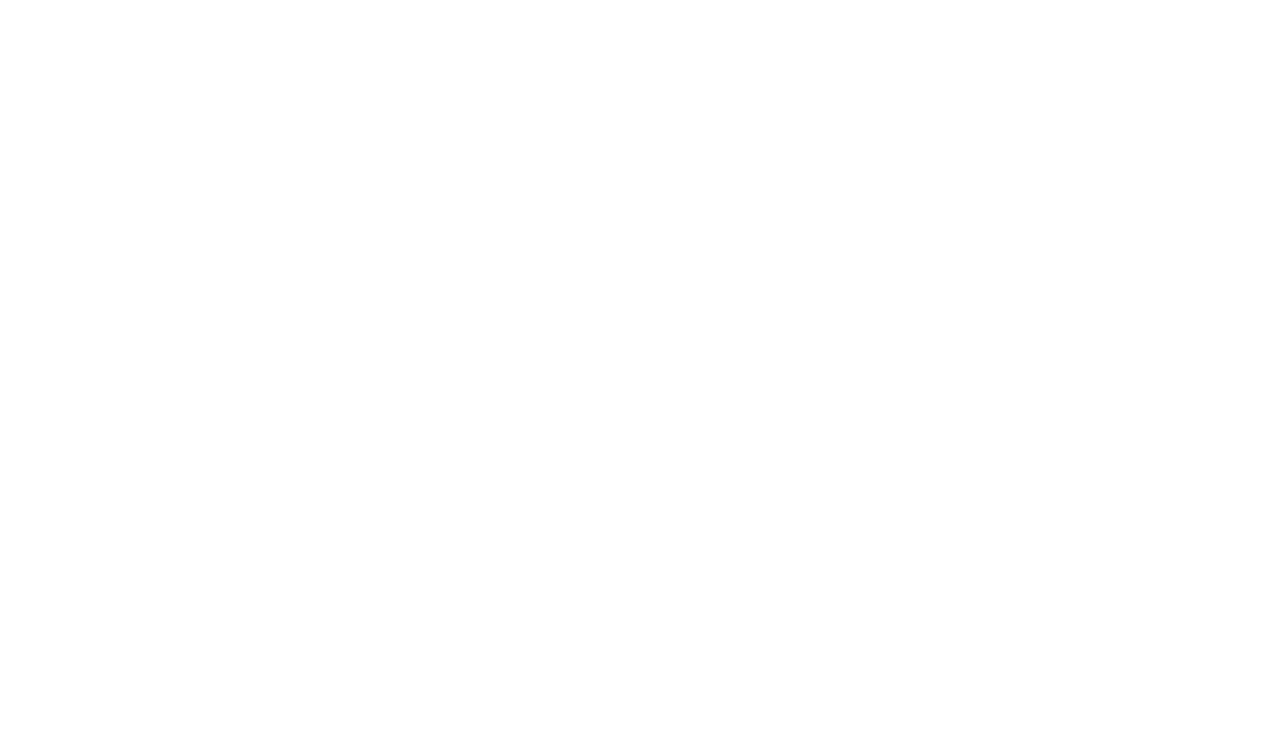
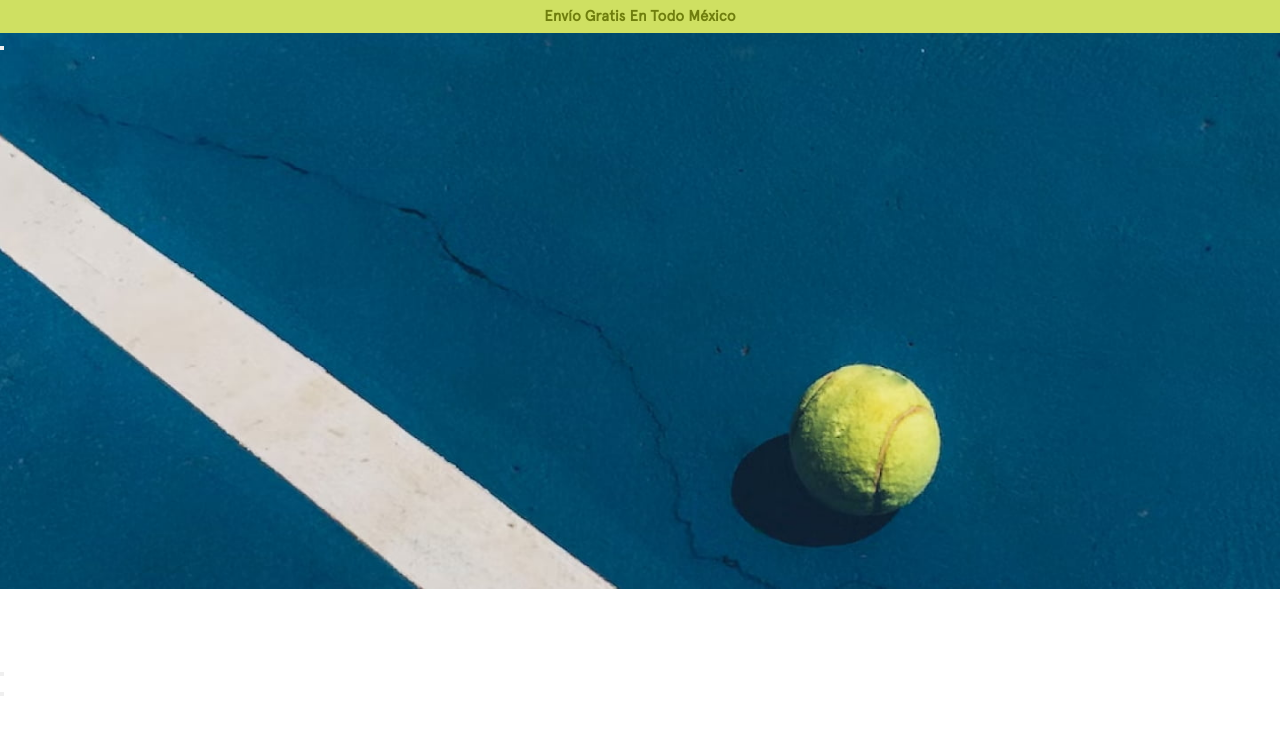
Before and after one commit to Ivonne-Scarlett/getmoreCSS, a plain HTML site: page index.html in a window 1280 px wide. Drawn offline with Linux system fonts and the light colour scheme; files that its build step writes are made by us from their sources.

Commit message:
Se realizo la estructura, colocación de fuente y archivo css

```diff
--- a/css/style.css
+++ b/css/style.css
@@ -0,0 +1,45 @@
+@font-face {
+  font-family: 'Apercu';
+  src: url('../fonts/Apercu.ttf') format('truetype');
+  font-style: normal;
+  font-weight: normal;
+}
+
+* {
+  padding: 0;
+  margin: 0;
+  box-sizing: border-box;
+  font-family: 'Apercu';
+}
+
+.textGreenHeader {
+  color: rgb(111 126 13);
+  text-align: center;
+  font-size: 12px;
+  font-weight: bold;
+  padding: 4px;
+  background-color: rgb(207 224 98);
+}
+
+.blueHeader {
+  width: 100%;
+  height: 438px;
+  background-image: url(../img/headerBall.jpg);
+  background-repeat: no-repeat;
+  background-size: 100% 438px;
+}
+
+/* Diseño desktop */
+@media only screen and (min-width: 992px){
+  .textGreenHeader {
+    font-size: 15px;
+    padding: 7px;
+  }
+
+  .blueHeader {
+    height: 626px;
+    background-size: contain;
+  }
+
+
+}
--- a/index.html
+++ b/index.html
@@ -5,12 +5,62 @@
   <meta charset="UTF-8">
   <meta http-equiv="X-UA-Compatible" content="IE=edge">
   <meta name="viewport" content="width=device-width, initial-scale=1.0">
-  <link rel="stylesheet" type="text/css" href="style.css">
+  <link rel="stylesheet" type="text/css" href="css/style.css">
   <title>Getmore Sport</title>
 </head>
 
 <body>
+  <header>
+    <div>
+      <div>
+        <p class="textGreenHeader">
+          Envío Gratis En Todo México
+        </p>
+      </div>
+      <div class="blueHeader">
+        <nav></nav>
+        <h1></h1>
+        <p></p>
+        <button></button>
+      </div>
+    </div>
+  </header>
 
+  <main>
+    <section>
+      <article></article>
+      <article></article>
+      <article></article>
+      <button></button>
+    </section>
+
+    <section>
+      <div>
+      </div>
+      <div>
+      </div>
+      <div>
+      </div>
+    </section>
+
+    <section>
+      <h2></h2>
+      <button></button>
+    </section>
+  </main>
+
+  <footer>
+    <div>
+      <img>
+      <img>
+    </div>
+    <div>
+      <p></p>
+    </div>
+    <div>
+      <img>
+    </div>
+  </footer>
 
 </body>
 
```
Also changed, not shown: fonts/Apercu.ttf (added).
